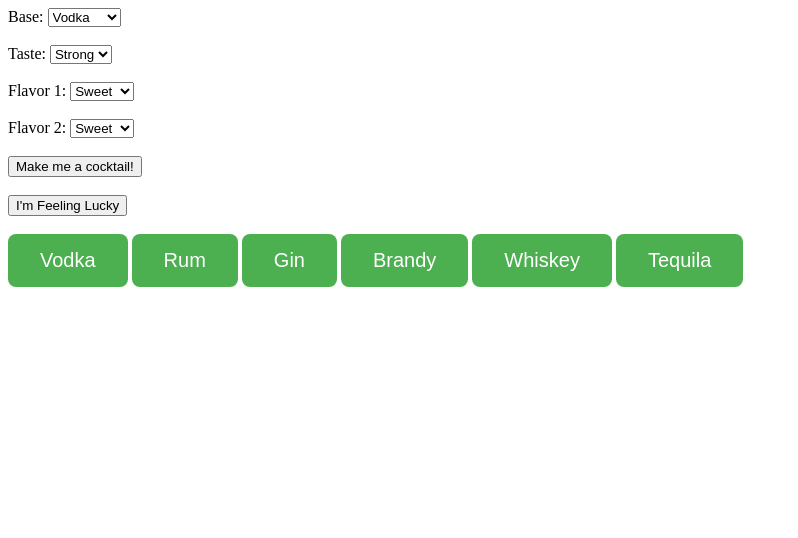
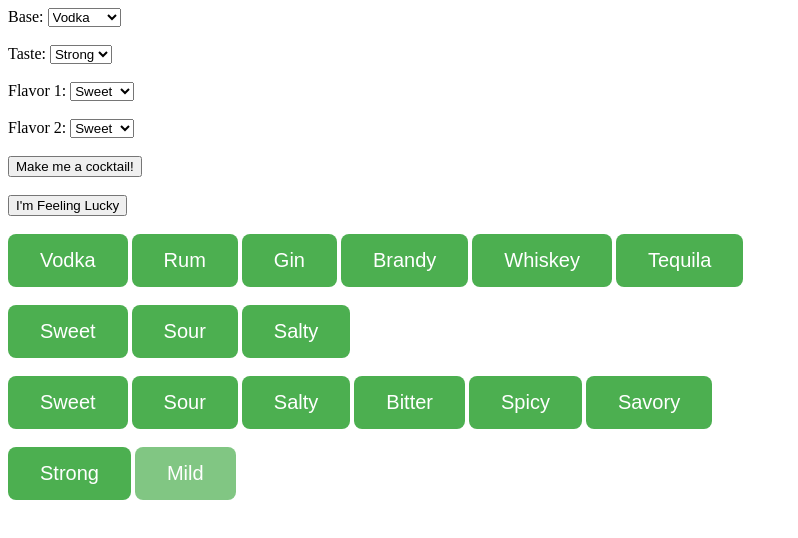
Before and after one commit to lrd64/3300P2, a plain HTML site: page index.html in a window 1280 px wide. Shown: the whole page, without its empty margins (0-798 px from the left). Drawn offline with Linux system fonts and the light colour scheme.

Commit message:
Made all the buttons

```diff
--- a/index.html
+++ b/index.html
@@ -53,12 +53,33 @@
   </form>
 
   <form>
+    <!-- Base buttons -->
     <button class="button" type="button" value="vodka">Vodka</button>
     <button class="button" type="button" value="rum">Rum</button>
     <button class="button" type="button" value="gin">Gin</button>
     <button class="button" type="button" value="brandy">Brandy</button>
     <button class="button" type="button" value="whiskey">Whiskey</button>
     <button class="button" type="button" value="tequila">Tequila</button>
+    <br><br>
+
+    <!-- Dominant flavor buttons -->
+    <button class="button" type="button" value="sweet">Sweet</button>
+    <button class="button" type="button" value="sour">Sour</button>
+    <button class="button" type="button" value="salty">Salty</button>
+    <br><br>
+
+    <!-- Underlying flavor buttons -->
+    <button class="button" type="button" value="sweet">Sweet</button>
+    <button class="button" type="button" value="sour">Sour</button>
+    <button class="button" type="button" value="salty">Salty</button>
+    <button class="button" type="button" value="bitter">Bitter</button>
+    <button class="button" type="button" value="spicy">Spicy</button>
+    <button class="button" type="button" value="savory">Savory</button>
+    <br><br>
+
+    <!-- Strength buttons -->
+    <button class="button" type="button" value="strong">Strong</button>
+    <button class="button" id="mild" type="button" value="mild">Mild</button>
 
   </form>
 </body>
--- a/style.css
+++ b/style.css
@@ -9,3 +9,7 @@
     font-size: 20px;
     border-radius: 8px;
 }
+
+#mild {
+  opacity: .7;
+}
```
